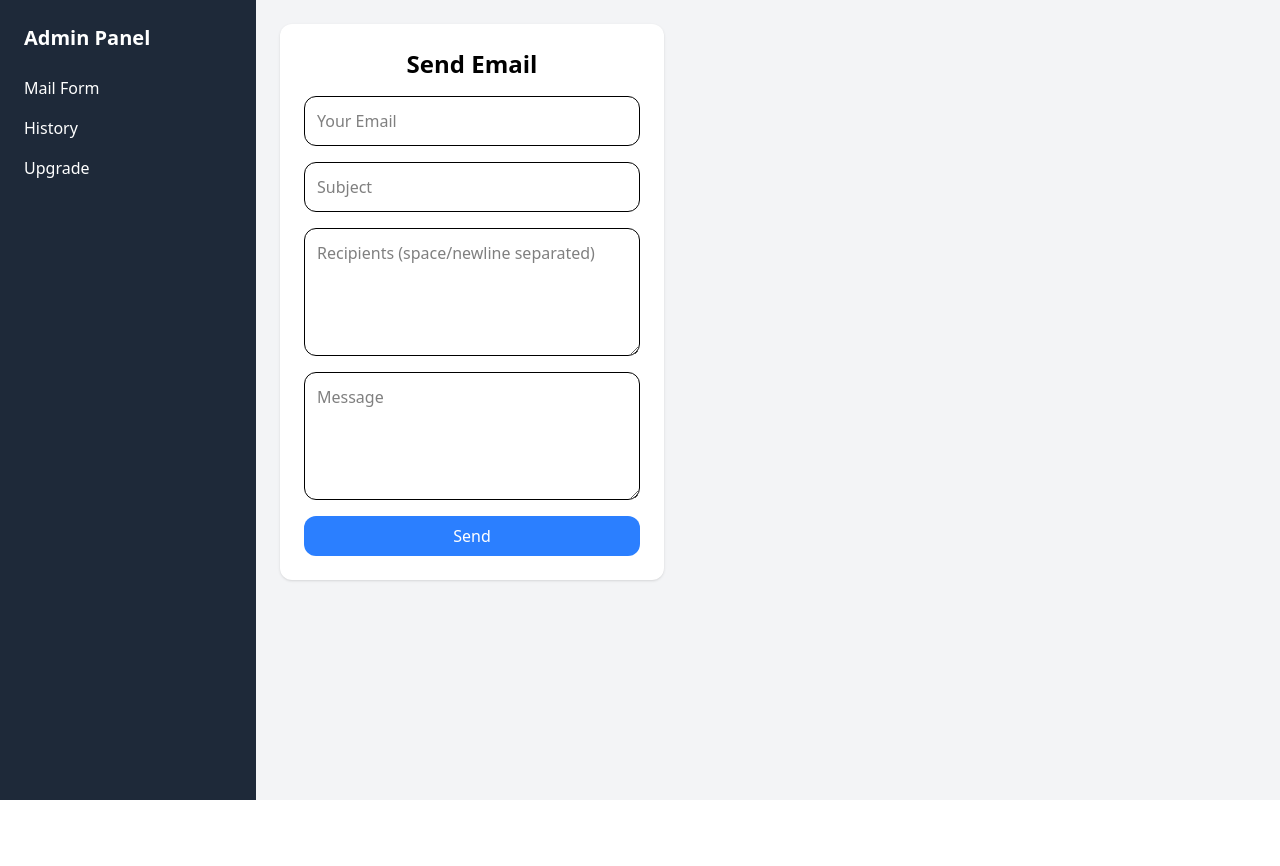
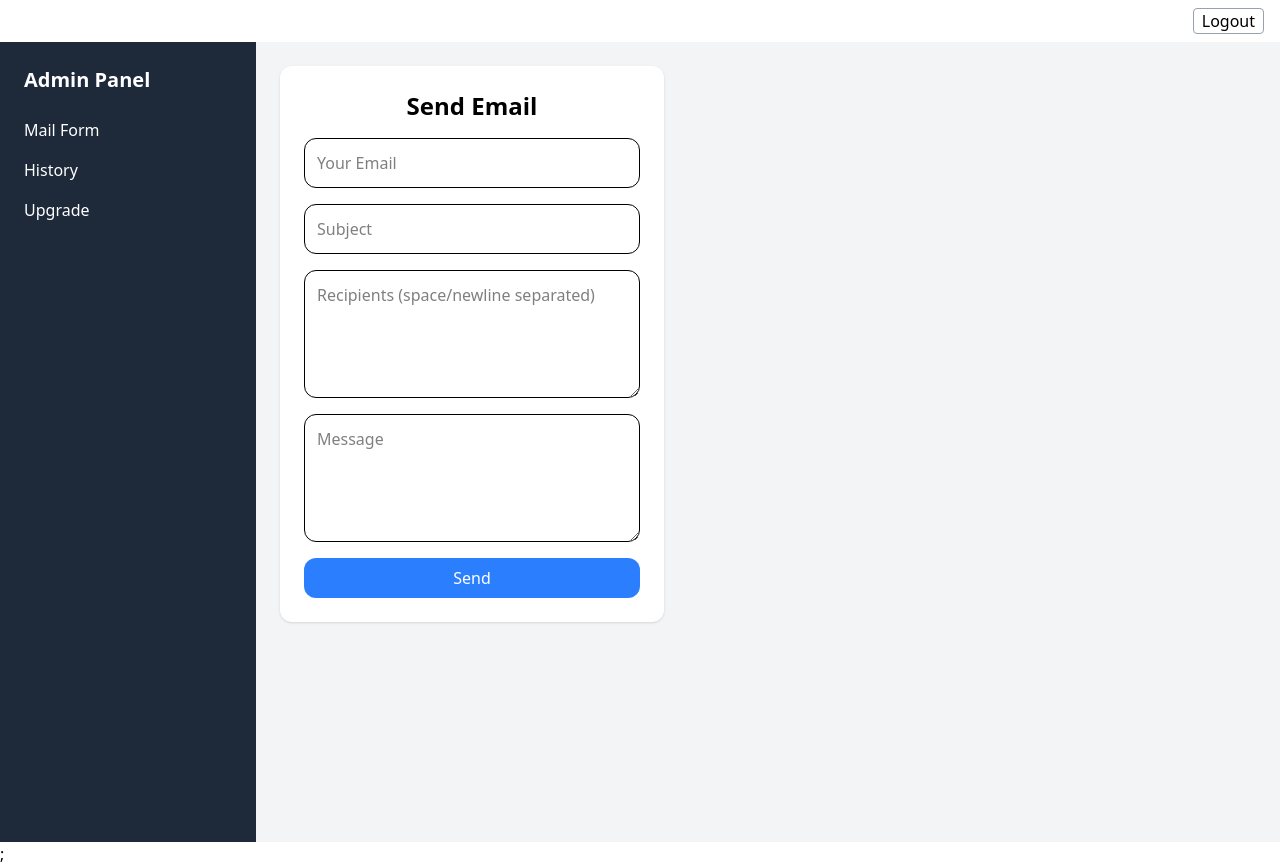
Before and after one commit to Shivam-fibo/MailSending, a React (Vite) app: page /dashboard in a window 1280 px wide. Before the commit the page ends 800 px from the top, so only its background shows below. Built offline with nearby package versions, Linux system fonts and the light colour scheme; no server answers.

Commit message:
feat: Enhance Dashboard and Navbar components; add Google login functionality in Login component and fix context state management

```diff
--- a/src/components/Dashboard.jsx
+++ b/src/components/Dashboard.jsx
@@ -3,6 +3,7 @@ import Layout from './Layout';
 import { Context } from '../main';
 import { useNavigate } from 'react-router-dom';
 import { toast } from 'react-toastify';
+import Navbar from './layout/Navbar';
 const Dashboard = () => {
   const navigate = useNavigate()
 const {isAuthorized} = useContext(Context)
@@ -11,7 +12,12 @@ if(!isAuthorized){
     toast.error("Please Login First")
     navigate("/login")
 }
-  return <Layout />;
+  return (
+    <div>
+      <Navbar/>
+      <Layout />;
+    </div>
+  )
 };
 
 export default Dashboard;
--- a/src/components/auth/Login.jsx
+++ b/src/components/auth/Login.jsx
@@ -27,7 +27,12 @@ const Login = () => {
   const [showResetPasswordForm, setShowResetPasswordForm] = useState(false);
 
   const navigate = useNavigate();
-  const { isAuthorized, setIsAuthorized } = useContext(Context);
+  const { user, setUser,    isAuthorized, setIsAuthorized } = useContext(Context);
+
+   const handleGoogleLogin = () => {
+    window.location.href = "http://localhost:5000/api/v1/auth/google/google";
+  };
+
 
   const handleLogin = async (e) => {
     e.preventDefault();
@@ -42,8 +47,9 @@ const Login = () => {
       });
 
       const data = await response.json();
+      console.log(data)
       if (!response.ok) throw new Error(data.message || 'Login failed');
-
+      setUser(data.user)
       setIsAuthorized(true);
       setSuccessMessage('Login successful');
       navigate('/dashboard');
@@ -276,6 +282,10 @@ const Login = () => {
               {loading ? 'Signing in...' : 'Get Started'}
             </button>
 
+            <button className='my-4 ' onClick={handleGoogleLogin}>
+        Continue with Google
+      </button>
+
             {/* Register redirect */}
             <div className="text-sm text-center text-gray-500">
               Don't have an account?{' '}
--- a/src/components/layout/Navbar.jsx
+++ b/src/components/layout/Navbar.jsx
@@ -1,8 +1,24 @@
 import React from 'react'
+import { Link } from 'react-router-dom'
+import {Context} from '../../main'
+import { useContext } from 'react'
+import { useNavigate } from 'react-router-dom'
+const Navbar = () => {
+  const navigate = useNavigate()
+  const { setUser, setIsAuthorized} = useContext(Context)
+  const handleLogout = () => {
+    setIsAuthorized("")
+    setUser({})
+    navigate("/login")
+  }
 
-const Navbar = () => {
+
   return (
-    <div>Navbar</div>
+    <div className='flex justify-end p-2 mx-2'>
+      <button className='border px-2 cursor-pointer hover:bg-black hover:text-white rounded-sm border-gray-400' onClick={() => handleLogout()}>
+        Logout
+      </button>
+    </div>
   )
 }
 
--- a/src/main.jsx
+++ b/src/main.jsx
@@ -4,14 +4,14 @@ import './index.css'
 import App from './App.jsx'
 import { createContext } from 'react'
 
-export const Context  = createContext({isAuthrized: false})
+export const Context  = createContext({isAuthorized: false})
 
 const AppWrapper = () =>{
-  const [isAuthorized, setIsAuthorized] = useState(false)
+  const [isAuthrized, setIsAuthorized] = useState(false)
   const [user, setUser] = useState({})
 
     return(
-      <Context.Provider value = {{isAuthorized, setIsAuthorized, user, setUser}}>
+      <Context.Provider value = {{isAuthrized, setIsAuthorized, user, setUser}}>
         <App/>
       </Context.Provider>
     )
```
